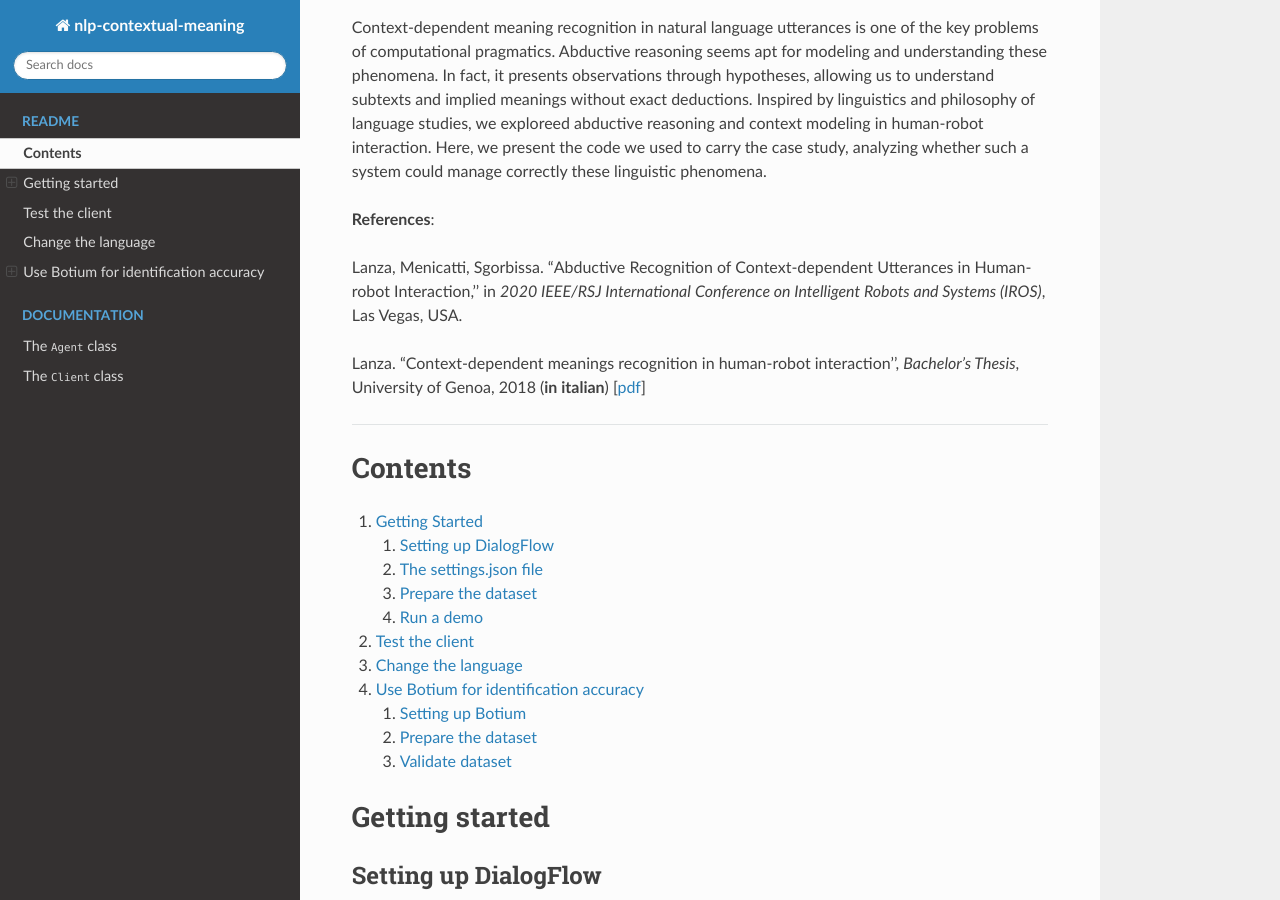
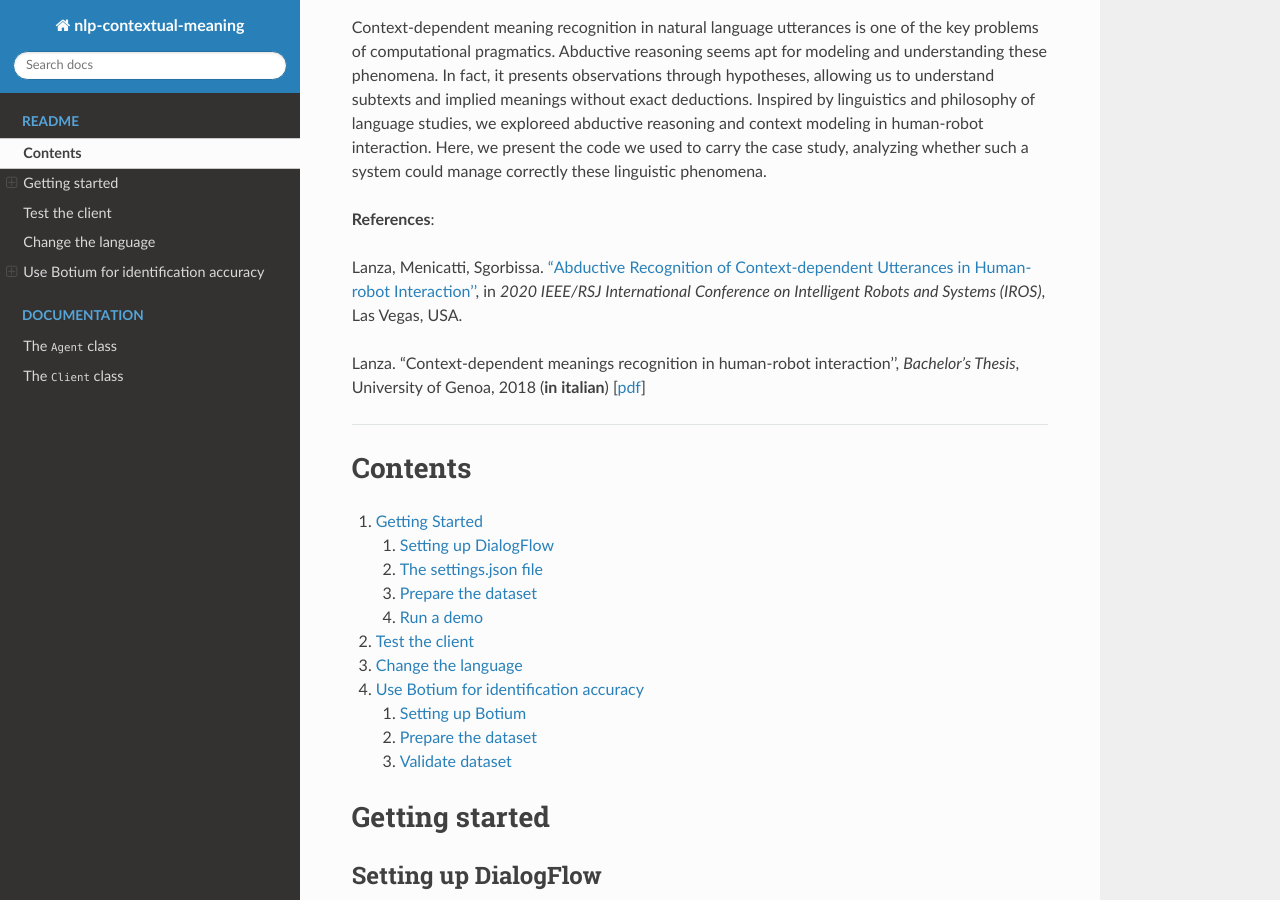
Before and after one commit to Davidelanz/nlp-contextual-meaning, a Sphinx documentation site: the page built from docs/README.md, in a window 1280 px wide and 900 px high, scrolled down 1426 px. Built offline with Sphinx 7.4.7 and the Read the Docs theme 2.0.0, drawn with Linux system fonts in a browser that asks for light colours; part of the change alters nothing that is shown.

```diff
--- a/docs/README.md
+++ b/docs/README.md
@@ -58,8 +58,9 @@ linguistic phenomena.
 **References**:
 
 - Lanza, Menicatti, Sgorbissa.
-  "Abductive Recognition of Context-dependent
-  Utterances in Human-robot Interaction,'' in _2020 IEEE/RSJ International_
+  ["Abductive Recognition of Context-dependent
+  Utterances in Human-robot Interaction''](https://ras.papercept.net/proceedings/IROS20/0358.pdf),
+  in _2020 IEEE/RSJ International_
   _Conference on Intelligent Robots and Systems (IROS)_, Las Vegas, USA.
 
 - Lanza.
```
